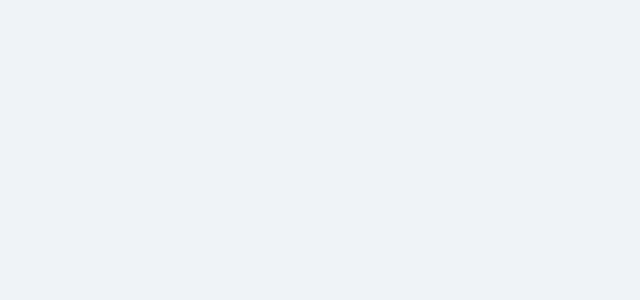
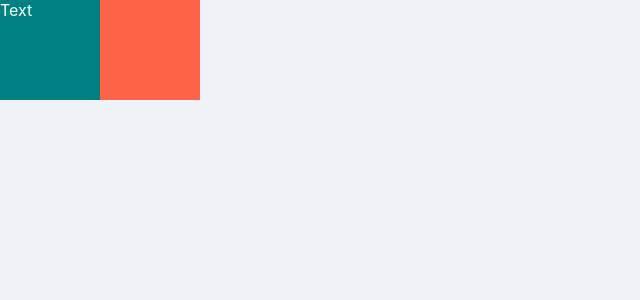
Before and after one commit to task11/movie-app-proj, a React (Create React App) app: page /movie in a window 1280 px wide. Before the commit this address had no page. Shown: the top 300 px of the page, without its empty margins (0-640 px from the left). Built offline with nearby package versions, Linux system fonts and the light colour scheme.

Commit message:
style: Apply styled-component

```diff
--- a/src/App.js
+++ b/src/App.js
@@ -5,9 +5,33 @@ import {
 } from "react-router-dom";
 import Detail from "./routes/Detail";
 import Home from "./routes/Home";
+import styled from "styled-components";
+
+const Father = styled.div`
+  display: flex;
+`;
+
+const Box = styled.div`
+  background-color: ${(props) => props.bgColor};
+  width: 100px;
+  height: 100px;
+`;
+
+const Text = styled.span`
+  color: white
+`;
 
 function App() {
-  return <Router>
+  return <Father>
+    <Box bgColor="teal">
+      <Text>Text</Text>
+    </Box>
+    <Box bgColor="tomato"></Box>
+  </Father>;
+}
+
+/*
+<Router>
     <Routes>
       <Route
         path="/movie/:id"
@@ -19,7 +43,6 @@ function App() {
       />
 
     </Routes>
-  </Router>;
-}
+  </Router>; */
 
 export default App;
```
